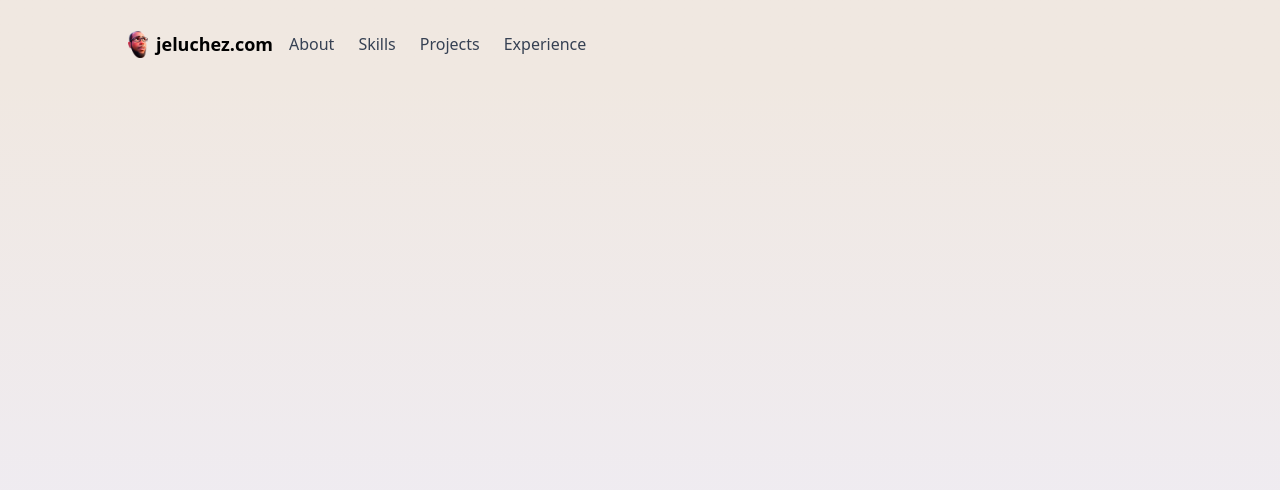
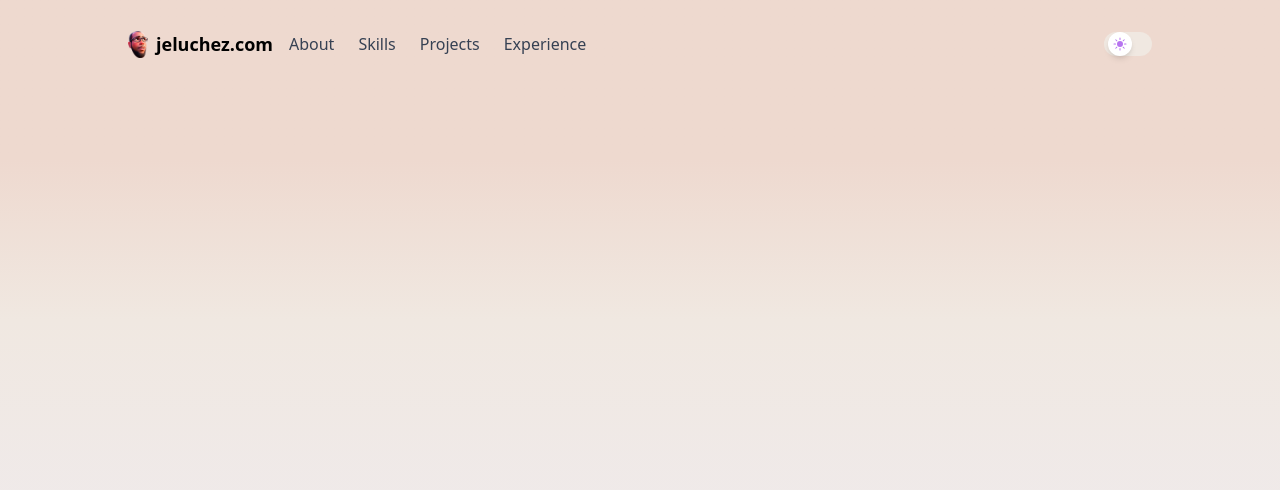
Before and after one commit to Jeluchez/portfolio, a Next.js app: page / in a window 1280 px wide. Shown: the top 490 px of the page. Built offline with nearby package versions, Linux system fonts and the light colour scheme.

Commit message:
creating theme toggle component

```diff
--- a/src/app/globals.css
+++ b/src/app/globals.css
@@ -1,7 +1,9 @@
 @import "tailwindcss";
+@variant dark (&:where([data-theme="dark"], [data-theme="dark"] *));
 
 @theme {
   --color-lilac: #EFECF3;
+  --color-orange: #EED9CF;
   --color-gold: #F0E8E1;
   --color-purple: #B774F0;
 
@@ -9,5 +11,4 @@
   --container-md: 48rem;/*768px;*/
   --container-lg: 64rem;/*1024px;*/
   --container-xl: 80rem;/*1280px;*/
-
 }
--- a/src/app/page.tsx
+++ b/src/app/page.tsx
@@ -1,9 +1,9 @@
-import { Header } from '@/components/header/Header';
+import { Header } from '@/components';
 
 export default function Home() {
   return (
-    <div className="wrapper  min-h-screen bg-gradient-to-b from-gold from-10%  to-lilac to-70%">
-      <div className="w-lg mx-auto">
+    <div className="wrapper  min-h-screen bg-gradient-to-b from-orange from-20% via-gold via-40%  to-lilac to-90%">
+      <div className="w-full max-w-lg mx-auto">
         <Header/>
       </div>
     </div>
--- a/src/components/header/Header.tsx
+++ b/src/components/header/Header.tsx
@@ -1,16 +1,29 @@
 import Image from 'next/image';
+
 import Link from 'next/link';
-import { NavBar } from './NavBar';
+import { ThemeToggle,NavBar } from '@/components';
 
 export const Header = () => {
   return (
-    <div className='w-full py-4 flex items-center'>
-      <Link href={'/'} className="flex items-center">
-        <Image src="/avatar-icon.png" alt="icon" width={20} height={20} className="scale-x-[-1] mr-2"/>
-        <span className='font-bold text-lg'>jeluchez.com</span>
-      </Link>
-      <NavBar/>
-
-    </div>
+    <header className="w-full py-4 flex items-center">
+      <div className="flex items-center">
+        <Link href="/" className="flex  items-center">
+          <Image
+            src="/avatar-icon.png"
+            alt="icon"
+            width={20}
+            height={20}
+            className="scale-x-[-1] mr-2"
+          />
+          <span className="font-bold text-lg">jeluchez.com</span>
+        </Link>
+      </div>
+      <div className='ml-4'>
+        <NavBar />
+      </div>
+      <div className='w-auto ml-auto'>
+        <ThemeToggle />
+      </div>
+    </header>
   );
 };
--- a/src/components/header/NavBar.tsx
+++ b/src/components/header/NavBar.tsx
@@ -3,8 +3,8 @@ const menuOptions = ['About', 'Skills', 'Projects', 'Experience'];
 
 export const NavBar = () => {
   return (
-    <nav className="wrapper py-4 ml-4" aria-label="Main Navigation">
-      <ul className="navbar flex justify-between items-center gap-6" role="menu">
+    <nav className="wrapper py-4" aria-label="Main Navigation">
+      <ul className="navbar flex  items-center gap-6" role="menu">
         {menuOptions.map((item) => (
           <li key={item} role="menuitem">
             <a
--- a/src/components/index.ts
+++ b/src/components/index.ts
@@ -1,2 +1,5 @@
+'use client';
 export { Header } from './header/Header';
 export { Footer } from './footer/Footer';
+export { NavBar } from './header/NavBar';
+export { ThemeToggle } from './themeToggle/ThemeToggle';
--- /dev/null
+++ b/src/components/themeToggle/ThemeToggle.tsx
@@ -0,0 +1,40 @@
+import { useState, useEffect } from 'react';
+import { SunIcon, MoonIcon } from '@heroicons/react/24/solid';
+
+
+
+export const ThemeToggle = () => {
+  const [theme, setTheme] = useState(() =>
+    typeof window !== 'undefined'
+      ? localStorage.getItem('theme') || 'light'
+      : 'light'
+  );
+
+  useEffect(() => {
+    document.documentElement.classList.toggle('dark', theme === 'dark');
+    localStorage.setItem('theme', theme);
+  }, [theme]);
+
+  return (
+    <button
+      className="h-6 w-12 bg-gold dark:bg-purple rounded-full flex items-center px-1 transition-all duration-300"
+      onClick={() => setTheme(theme === 'light' ? 'dark' : 'light')}
+      aria-label="Toggle Theme"
+    >
+      <span className={`flex items-center justify-center w-6 h-6 bg-white dark:bg-orange rounded-full shadow-md transform transition-transform duration-300 ${
+        theme === 'dark' ? 'translate-x-4' : 'translate-x-0'
+      }`}>
+        {
+          theme === 'light'
+            ? (
+              <SunIcon className="w-4 h-4 text-purple dark:text-orange transition-all" />
+            )
+            :
+            (
+              <MoonIcon className="w-4 h-4 text-purple dark:text-orange transition-all" />
+            )
+        }
+      </span>
+    </button>
+  );
+};
--- /dev/null
+++ b/src/context/theme/themeContext.tsx
@@ -0,0 +1,42 @@
+import { createContext, useContext, useEffect, useState, ReactNode } from 'react';
+
+// Define the type for the context value
+type ThemeOptions = 'light' | 'dark'
+interface ThemeContextType {
+  theme: string;
+  setTheme: (theme: ThemeOptions) => void;
+}
+
+// Create the context with an initial undefined value
+const ThemeContext = createContext<ThemeContextType | undefined>(undefined);
+
+interface ThemeProviderProps {
+  children: ReactNode;
+}
+
+export function ThemeProvider({ children }: ThemeProviderProps) {
+  const [theme, setValue] = useState<ThemeOptions>('light');
+
+  const setTheme = (value:ThemeOptions) => {
+    setValue(value);
+  };
+  // Synchronize theme state with HTML data attribute
+  useEffect(() => {
+    document.documentElement.dataset.theme = theme;
+  }, [theme]);
+
+  return (
+    <ThemeContext.Provider value={{ theme, setTheme }}>
+      {children}
+    </ThemeContext.Provider>
+  );
+}
+
+// Custom hook for accessing theme context
+export function useTheme(): ThemeContextType {
+  const context = useContext(ThemeContext);
+  if (!context) {
+    throw new Error('useTheme must be used within a ThemeProvider');
+  }
+  return context;
+}
```
